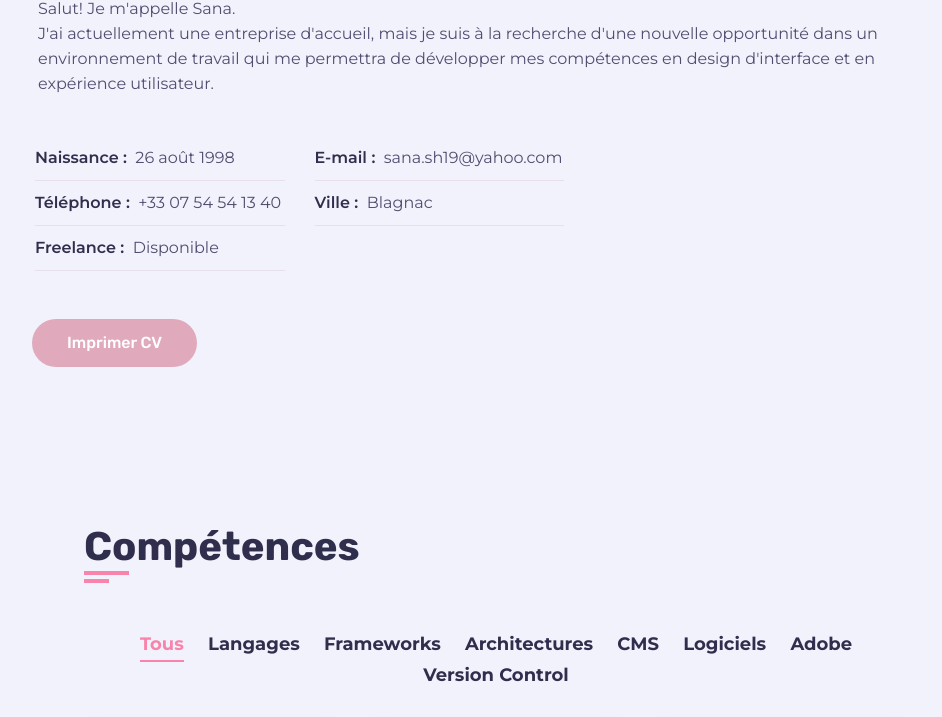
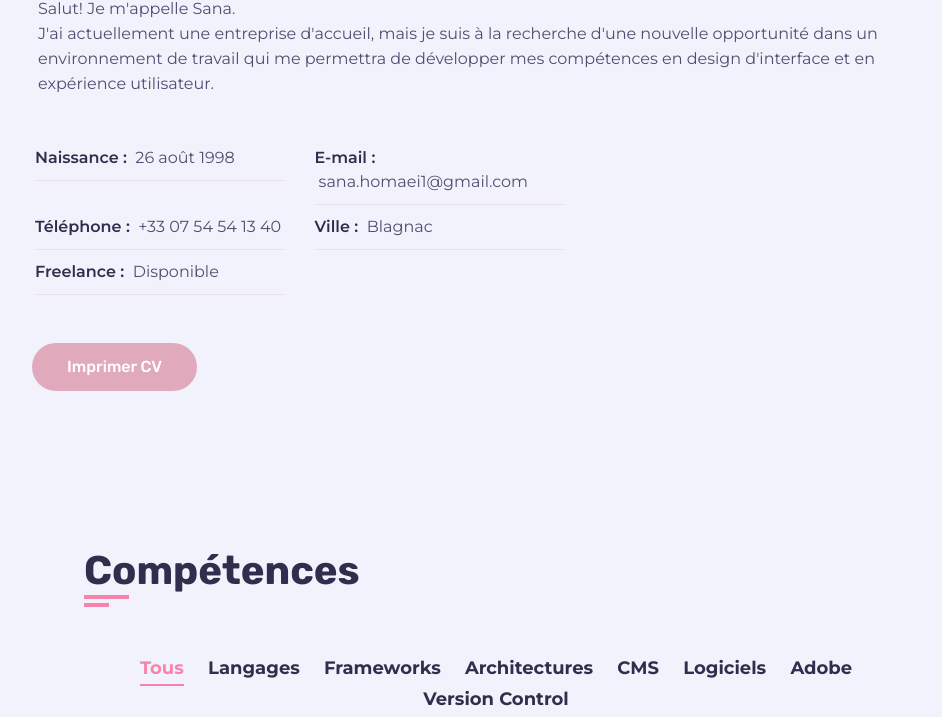
Before and after one commit to Sana-hm/sana-hm.github.io, a plain HTML site: page index.html in a window 1280 px wide. Shown: the part 1073-1790 px from the top of the page, without its empty margins (284-1226 px from the left). Drawn offline with nearby package versions, Linux system fonts and the light colour scheme.

Commit message:
CV upadted

```diff
--- a/index.html
+++ b/index.html
@@ -120,7 +120,7 @@
                       </div>
 
                       <div class="info-item padd-15">
-                        <p>E-mail : <span> sana.sh19@yahoo.com </span></p>
+                        <p>E-mail : <span> sana.homaei1@gmail.com </span></p>
                       </div>
 
                       <div class="info-item padd-15">
```
